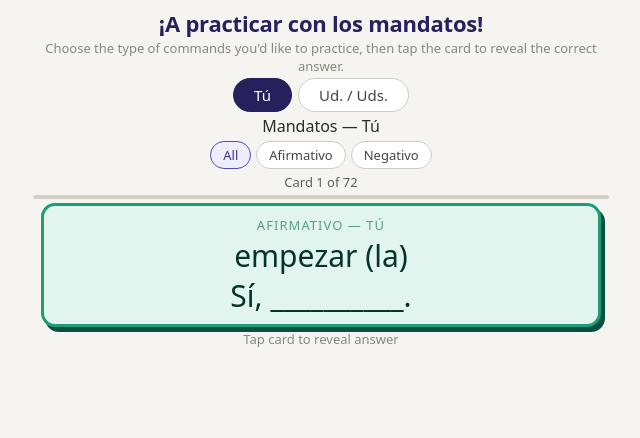
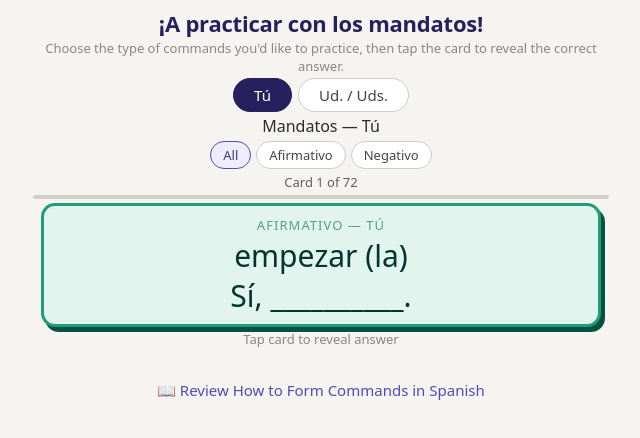
Before and after one commit to dramcgrath/mandatos-flashcards, a plain HTML site: page index.html in a window 1280 px wide. Shown: the whole page, without its empty margins (319-959 px from the left). Drawn offline with Linux system fonts and the light colour scheme.

Commit message:
Add files via upload

```diff
--- a/index.html
+++ b/index.html
@@ -307,6 +307,13 @@
   </div>
 
 </div>
+
+<div style="text-align:center; padding: 0.75rem 0 1rem;">
+  <a href="review.html" style="font-family: system-ui, -apple-system, sans-serif; font-size: clamp(13px, 3.5vw, 15px); color: #534AB7; text-decoration: none; font-weight: 500;">
+    📖 Review How to Form Commands in Spanish
+  </a>
+</div>
+
 <script>
 const PALETTES=[
   {bg:'#EEEDFE',border:'#534AB7',shadow:'#3C3489',text:'#26215C',sub:'#534AB7'},
```
